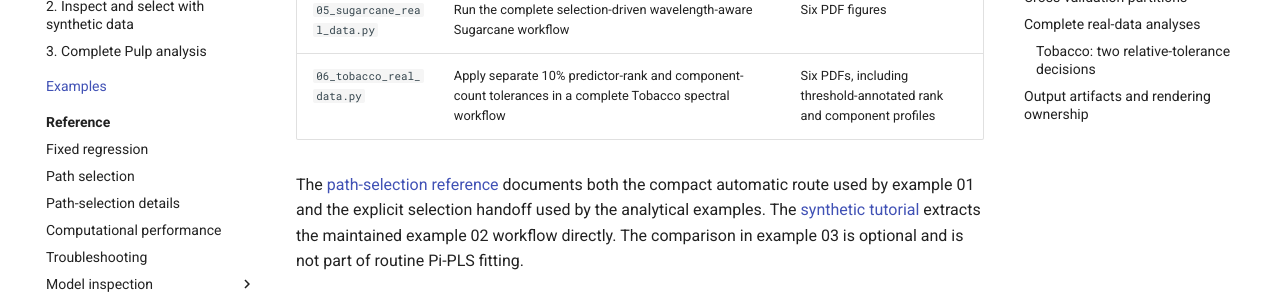
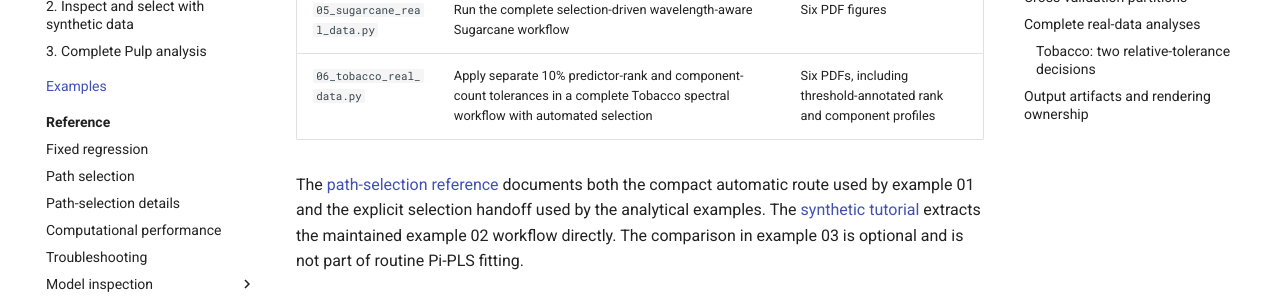
Before and after one commit to stefanlindstroem/pipls_private, an MkDocs documentation site: the page built from docs/examples.md, in a window 1280 px wide and 900 px high, scrolled down 565 px. Shown: the part 192-492 px from the top of the window. Built offline with MkDocs 1.6.1 and Material for MkDocs 9.7.7, drawn with Linux system fonts in a browser that asks for light colours.

```diff
--- a/docs/examples.md
+++ b/docs/examples.md
@@ -16,7 +16,7 @@
 | `03_pls_path_comparison.py` | Compare matched Pi-PLS and ordinary PLS component paths without fitting a final model | One comparison PDF for each reference dataset |
 | `04_pulp_real_data.py` | Inspect the unselected path, create and review one manual Pulp selection with OOF evidence, refit it, and interpret the fitted model | Seven PDF figures |
 | `05_sugarcane_real_data.py` | Run the complete selection-driven wavelength-aware Sugarcane workflow | Six PDF figures |
-| `06_tobacco_real_data.py` | Apply separate 10% predictor-rank and component-count tolerances in a complete Tobacco spectral workflow | Six PDFs, including threshold-annotated rank and component profiles |
+| `06_tobacco_real_data.py` | Apply separate 10% predictor-rank and component-count tolerances in a complete Tobacco spectral workflow with automated selection | Six PDFs, including threshold-annotated rank and component profiles |
 
 The [path-selection reference](api/path.md) documents both the compact automatic route used by
 example 01 and the explicit selection handoff used by the analytical examples. The
```
